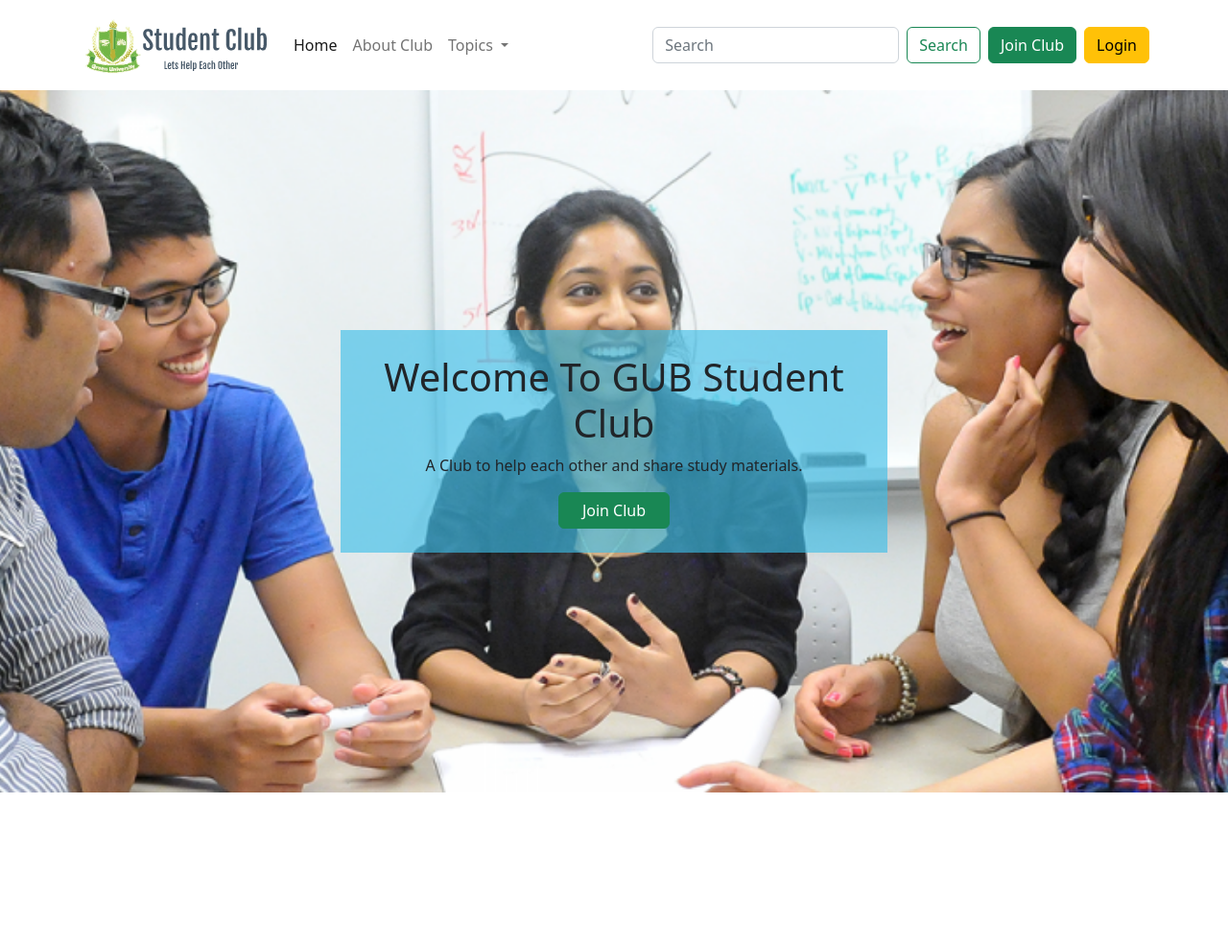
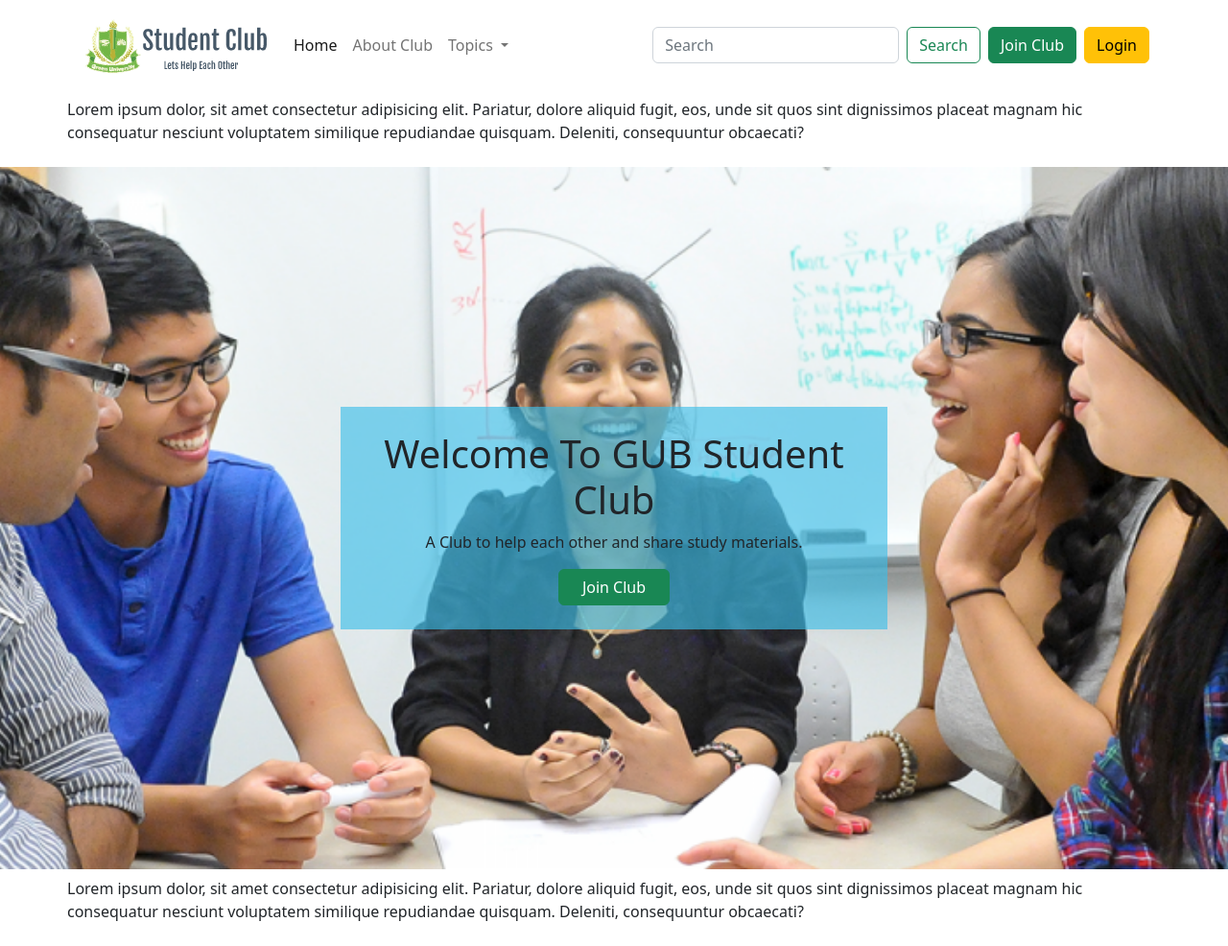
Before and after one commit to Neel037/gub-student-club, a PHP site: page /index.php in a window 1280 px wide. Shown: the whole page at 96% size. Before the commit the page ends 826 px from the top, so only its background shows below. Run offline with PHP 8.4, Linux system fonts and the light colour scheme; some libraries are stand-ins or nearby versions.

Commit message:
add footer

```diff
--- a/footer.php
+++ b/footer.php
@@ -1,5 +1,21 @@
-<script src="https://cdn.jsdelivr.net/npm/bootstrap@5.2.2/dist/js/bootstrap.bundle.min.js" integrity="sha384-OERcA2EqjJCMA+/3y+gxIOqMEjwtxJY7qPCqsdltbNJuaOe923+mo//f6V8Qbsw3" crossorigin="anonymous"></script>
-<script src="https://cdnjs.cloudflare.com/ajax/libs/font-awesome/5.10.0/js/fontawesome.min.js" integrity="sha512-GFyGOUr0A/FozSS2kUVN75IHtch5CAGOrlNLZCQB3FbHrhYQjXB/LLfxtgqvXblz1qeeXVpauwbRohtQCCa02w==" crossorigin="anonymous" referrerpolicy="no-referrer"></script>
+<!doctype html>
+<html lang="en">
+  <head>
+    <meta charset="utf-8">
+    <meta name="viewport" content="width=device-width, initial-scale=1">
+    <title>GUB Student Club</title>
+    <link rel="stylesheet" href="style.css">
+    <link rel="stylesheet" href="https://cdnjs.cloudflare.com/ajax/libs/font-awesome/4.7.0/css/font-awesome.css" integrity="sha512-5A8nwdMOWrSz20fDsjczgUidUBR8liPYU+WymTZP1lmY9G6Oc7HlZv156XqnsgNUzTyMefFTcsFH/tnJE/+xBg==" crossorigin="anonymous" referrerpolicy="no-referrer" />
+    <link href="https://cdn.jsdelivr.net/npm/bootstrap@5.2.2/dist/css/bootstrap.min.css" rel="stylesheet" integrity="sha384-Zenh87qX5JnK2Jl0vWa8Ck2rdkQ2Bzep5IDxbcnCeuOxjzrPF/et3URy9Bv1WTRi" crossorigin="anonymous">
+  </head>
+  <body>
+    <!----------------------------Header Starts--------------------------------->
+    <header>
+        <div class="container">
+            <div class="row">
+                <nav class="navbar navbar-expand-lg">
+                    <p>Lorem ipsum dolor, sit amet consectetur adipisicing elit. Pariatur, dolore aliquid fugit, eos, unde sit quos sint dignissimos placeat magnam hic consequatur nesciunt voluptatem similique repudiandae quisquam. Deleniti, consequuntur obcaecati?</p>
+            </div>
+        </div>
 
-</body>
-</html>
+    </header>
--- a/index.php
+++ b/index.php
@@ -18,8 +18,8 @@
 
             </div>
         </div>
+    </section>
 
-
-
-
-    </section>
+<section>
+<?php include 'footer.php';?>
+</section>
```
